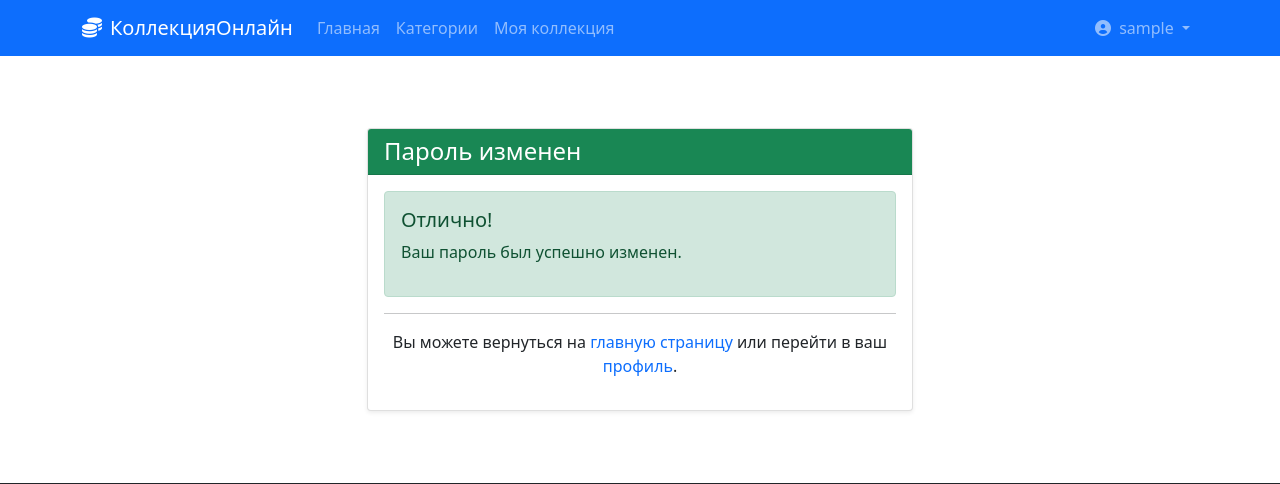
After one commit to don23id/my-repository, a Django app: page /users/password-change/done/ in a window 1280 px wide. The commit adds this page. Shown: the top 484 px of the page. Run offline with Django 5.2, Linux system fonts and the light colour scheme; the visitor is signed in with stand-in values (Sample User, id 1); data comes from the database, SQL or seed files in the repository; some libraries are stand-ins or nearby versions.

Commit message:
Commit 7

```diff
--- a/collectible_catalog/urls.py
+++ b/collectible_catalog/urls.py
@@ -10,7 +10,7 @@ urlpatterns = [
     path('admin/', admin.site.urls),
     path('', include('catalog.urls')),
     path('users/', include('users.urls')),
-]
+] + static(settings.MEDIA_URL, document_root=settings.MEDIA_ROOT)
 
 if settings.DEBUG:
     urlpatterns += static(settings.MEDIA_URL, document_root=settings.MEDIA_ROOT)
--- a/templates/base.html
+++ b/templates/base.html
@@ -7,9 +7,10 @@
     <!-- Подключение стилей -->
     <link href="https://cdn.jsdelivr.net/npm/bootstrap@5.1.3/dist/css/bootstrap.min.css" rel="stylesheet">
     <link rel="stylesheet" href="https://cdnjs.cloudflare.com/ajax/libs/font-awesome/6.0.0-beta3/css/all.min.css">
-    <link href="https://fonts.googleapis.com/css2?family=Roboto:wght@300;400;500;700&family=PT+Serif:wght@400;700&display=swap" rel="stylesheet">
+    <link href="https://fonts.googleapis.com/css2?family=Roboto:wght@300;400;500;700&family=PT+Serif:wght@400;700&display=swap"
+          rel="stylesheet">
     <script>
-    new Image().src = "https://counter.yadro.ru/hit?r" + escape(document.referrer) + ((typeof(screen) == "undefined") ? "" : ";s" + screen.width + "*" + screen.height + "*" + (screen.colorDepth ? screen.colorDepth : screen.pixelDepth)) + ";u" + escape(document.URL) + ";" + Math.random();
+        new Image().src = "https://counter.yadro.ru/hit?r" + escape(document.referrer) + ((typeof (screen) == "undefined") ? "" : ";s" + screen.width + "*" + screen.height + "*" + (screen.colorDepth ? screen.colorDepth : screen.pixelDepth)) + ";u" + escape(document.URL) + ";" + Math.random();
     </script>
     {% block extra_head %}{% endblock %}
 </head>
@@ -27,27 +28,41 @@
         <div class="collapse navbar-collapse" id="navbarNav">
             <ul class="navbar-nav me-auto">
                 <li class="nav-item">
-                        <a class="nav-link {% if request.path == '/' %}active{% endif %}" href="{% url 'index' %}">Главная</a>
+                    <a class="nav-link {% if request.path == '/' %}active{% endif %}"
+                       href="{% url 'index' %}">Главная</a>
                 </li>
                 <li class="nav-item">
-                        <a class="nav-link {% if 'categories' in request.path %}active{% endif %}" href="{% url 'category_list' %}">Категории</a>
+                    <a class="nav-link {% if 'categories' in request.path %}active{% endif %}"
+                       href="{% url 'category_list' %}">Категории</a>
                 </li>
                 {% if user.is_authenticated %}
                     <li class="nav-item">
-                        <a class="nav-link {% if 'collection' in request.path %}active{% endif %}" href="{% url 'user_collection' %}">Моя коллекция</a>
+                        <a class="nav-link {% if 'collection' in request.path %}active{% endif %}"
+                           href="{% url 'user_collection' %}">Моя коллекция</a>
                     </li>
                 {% endif %}
             </ul>
             <div class="navbar-nav ms-auto">
                 {% if user.is_authenticated %}
                     <div class="nav-item dropdown">
-                        <a class="nav-link dropdown-toggle" href="#" id="navbarDropdown" role="button" data-bs-toggle="dropdown">
+                        <a class="nav-link dropdown-toggle" href="#" id="navbarDropdown" role="button"
+                           data-bs-toggle="dropdown">
                             <i class="fas fa-user-circle me-1"></i> {{ user.username }}
                         </a>
                         <ul class="dropdown-menu dropdown-menu-end">
                             <li><a class="dropdown-item" href="{% url 'profile' %}">Профиль</a></li>
-                            <li><hr class="dropdown-divider"></li>
-                            <li><a class="dropdown-item" href="{% url 'logout' %}">Выйти</a></li>
+                            <li>
+                                <hr class="dropdown-divider">
+                            </li>
+                            <li>
+                                <form method="post" action="{% url 'logout' %}" style="margin: 0;">
+                                    {% csrf_token %}
+                                    <button type="submit" class="dropdown-item"
+                                            style="border: none; background: none; padding: .25rem 1rem; width: 100%; text-align: left;">
+                                        Выйти
+                                    </button>
+                                </form>
+                            </li>
                         </ul>
                     </div>
                 {% else %}
@@ -101,7 +116,8 @@
                     <li><a href="{% url 'index' %}" class="text-decoration-none text-light">Главная</a></li>
                     <li><a href="{% url 'category_list' %}" class="text-decoration-none text-light">Категории</a></li>
                     {% if user.is_authenticated %}
-                        <li><a href="{% url 'user_collection' %}" class="text-decoration-none text-light">Моя коллекция</a></li>
+                        <li><a href="{% url 'user_collection' %}" class="text-decoration-none text-light">Моя
+                            коллекция</a></li>
                         <li><a href="{% url 'profile' %}" class="text-decoration-none text-light">Профиль</a></li>
                     {% else %}
                         <li><a href="{% url 'login' %}" class="text-decoration-none text-light">Войти</a></li>
--- /dev/null
+++ b/templates/users/password_change_done.html
@@ -0,0 +1,28 @@
+{% extends "base.html" %}
+
+{% block title %}Пароль успешно изменен{% endblock %}
+
+{% block content %}
+<div class="container mt-5">
+    <div class="row justify-content-center">
+        <div class="col-md-8 col-lg-6">
+            <div class="card shadow-sm">
+                <div class="card-header bg-success text-white">
+                    <h4 class="mb-0">Пароль изменен</h4>
+                </div>
+                <div class="card-body">
+                    <div class="alert alert-success" role="alert">
+                        <h5 class="alert-heading">Отлично!</h5>
+                        <p>Ваш пароль был успешно изменен.</p>
+                    </div>
+                    <hr>
+                    <p class="text-center">
+                        Вы можете вернуться на <a href="{% url 'index' %}" class="text-decoration-none">главную страницу</a>
+                        или перейти в ваш <a href="{% url 'profile' %}" class="text-decoration-none">профиль</a>.
+                    </p>
+                </div>
+            </div>
+        </div>
+    </div>
+</div>
+{% endblock %}
```
Also changed, not shown: templates/users/password_change.html (added, +93 -0 lines). Lines whose indentation alone changed are shown as unchanged.
